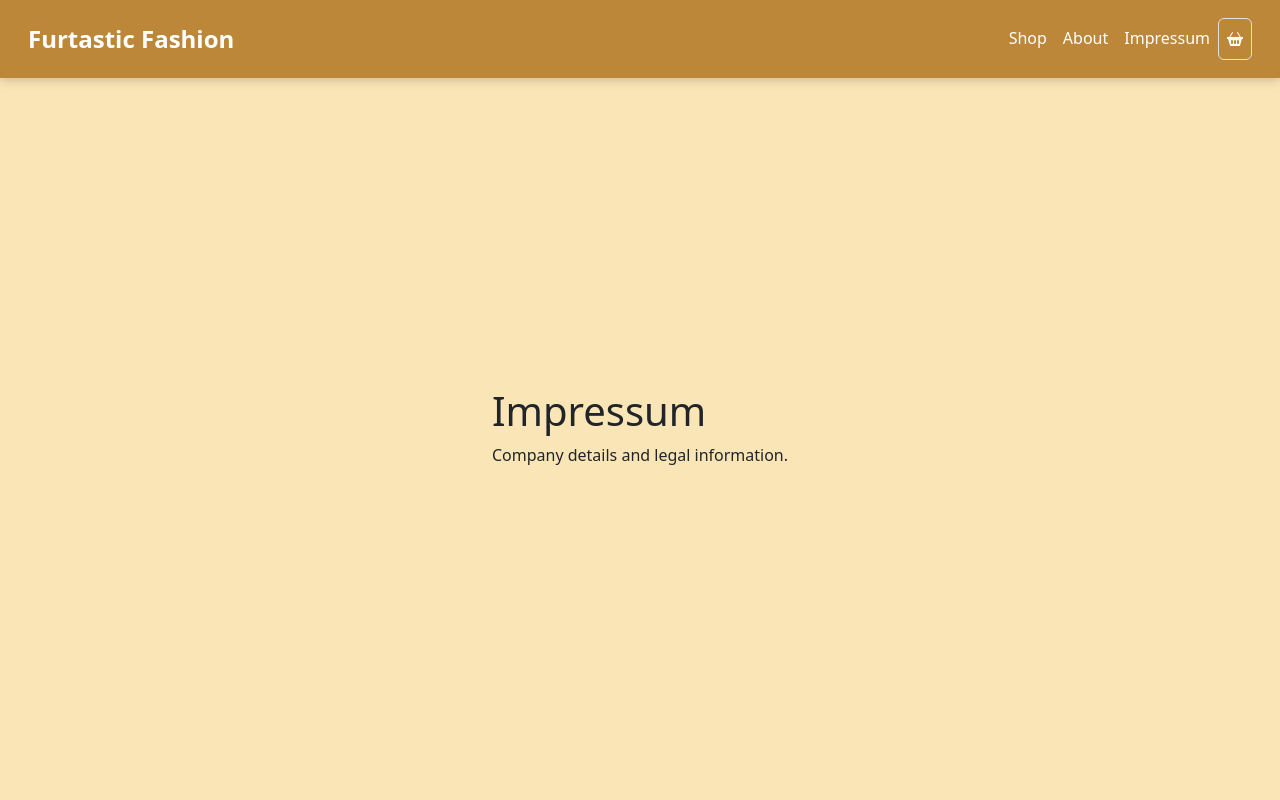
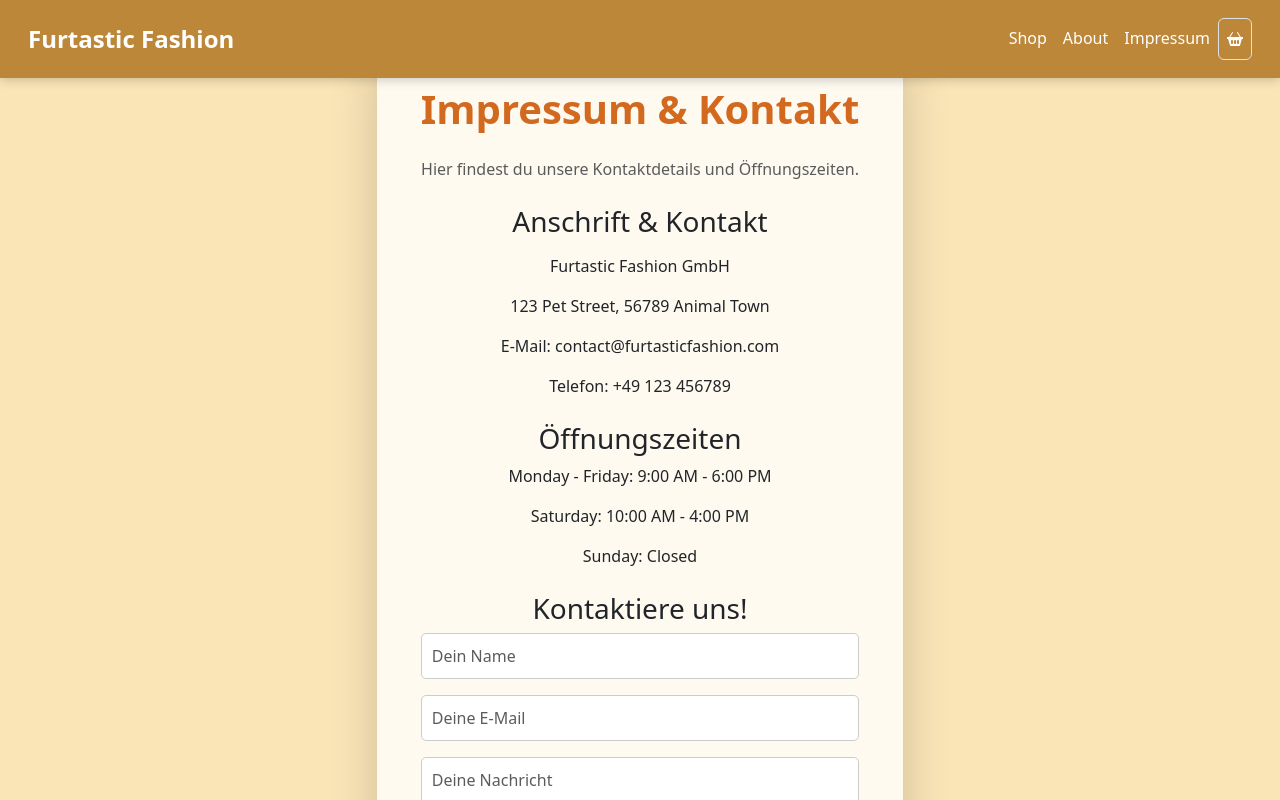
Before and after one commit to lisa-q/webapp_hwr, a React (Vite) app: page /impressum in a window 1280 px wide. Built offline with nearby package versions, Linux system fonts and the light colour scheme; no server answers.

Commit message:
impressum seite hinzugefügt

```diff
--- /dev/null
+++ b/src/pages/Impressum.css
@@ -0,0 +1,39 @@
+.impressum-container {
+    display: flex;
+    align-items: center;
+    margin-top: 150px ;
+}
+
+.impressum-card {
+    max-width: 800px;
+    background-color: #FFFAF0;
+    border-radius: 25px;
+    padding: 20px;
+}
+
+.impressum-title {
+    color: #D2691E;
+    font-weight: bold;
+}
+
+.contact-form input,
+.contact-form textarea {
+    width: 100%;
+    padding: 10px;
+    margin-bottom: 10px;
+    border: 1px solid #ccc;
+    border-radius: 5px;
+}
+
+.contact-form button {
+    background-color: #D2691E;
+    color: white;
+    border: none;
+    padding: 10px 20px;
+    border-radius: 5px;
+    cursor: pointer;
+}
+
+.contact-form button:hover {
+    background-color: #A0522D;
+}
--- a/src/pages/Impressum.tsx
+++ b/src/pages/Impressum.tsx
@@ -1,10 +1,61 @@
+// Impressum.tsx
+import "./Impressum.css";
+
 const Impressum = () => {
-    return (
-        <div>
-            <h1>Impressum</h1>
-            <p>Company details and legal information.</p>
+  return (
+    <div className="impressum-container d-flex align-items-center justify-content-center">
+      <div className="impressum-card card shadow-lg border-0">
+        <div className="p-4 text-center">
+          <h1 className="impressum-title mb-4">Impressum & Kontakt</h1>
+          <p className="text-muted mb-4">
+            Hier findest du unsere Kontaktdetails und Öffnungszeiten.
+          </p>
+
+          <h3 className="mb-3">Anschrift & Kontakt</h3>
+          <p>Furtastic Fashion GmbH</p>
+          <p>123 Pet Street, 56789 Animal Town</p>
+          <p>E-Mail: contact@furtasticfashion.com</p>
+          <p>Telefon: +49 123 456789</p>
+
+          <h3 className="mt-4">Öffnungszeiten</h3>
+          <p>Monday - Friday: 9:00 AM - 6:00 PM</p>
+          <p>Saturday: 10:00 AM - 4:00 PM</p>
+          <p>Sunday: Closed</p>
+
+          <h3 className="mt-4">Kontaktiere uns!</h3>
+          <form className="contact-form">
+            <div className="mb-3">
+              <input
+                type="text"
+                className="form-control"
+                placeholder="Dein Name"
+                required
+              />
+            </div>
+            <div className="mb-3">
+              <input
+                type="email"
+                className="form-control"
+                placeholder="Deine E-Mail"
+                required
+              />
+            </div>
+            <div className="mb-3">
+              <textarea
+                className="form-control"
+                rows={4}
+                placeholder="Deine Nachricht"
+                required
+              ></textarea>
+            </div>
+            <button type="submit" className="btn btn-success">
+              Abschicken
+            </button>
+          </form>
         </div>
-    );
+      </div>
+    </div>
+  );
 };
 
 export default Impressum;
```
